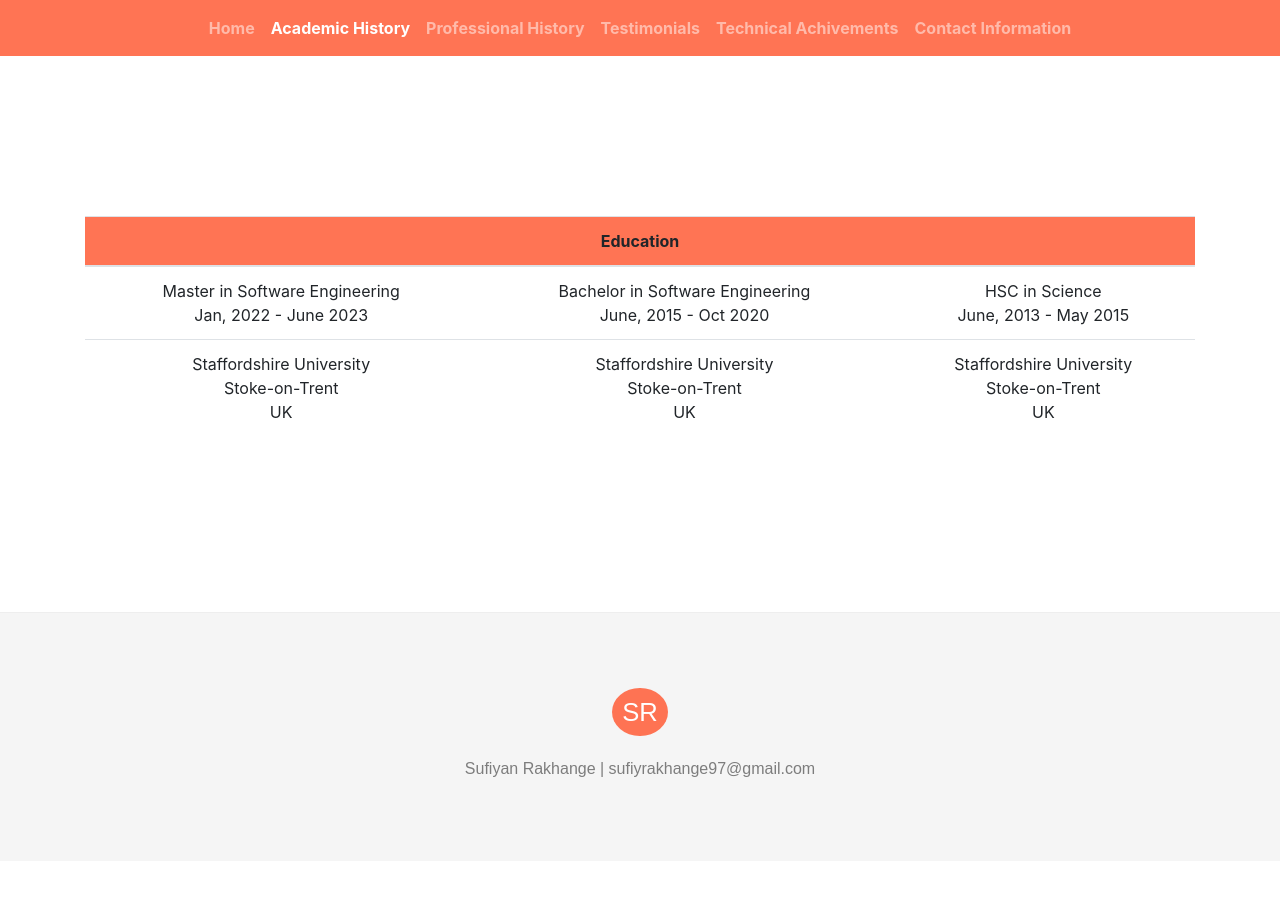
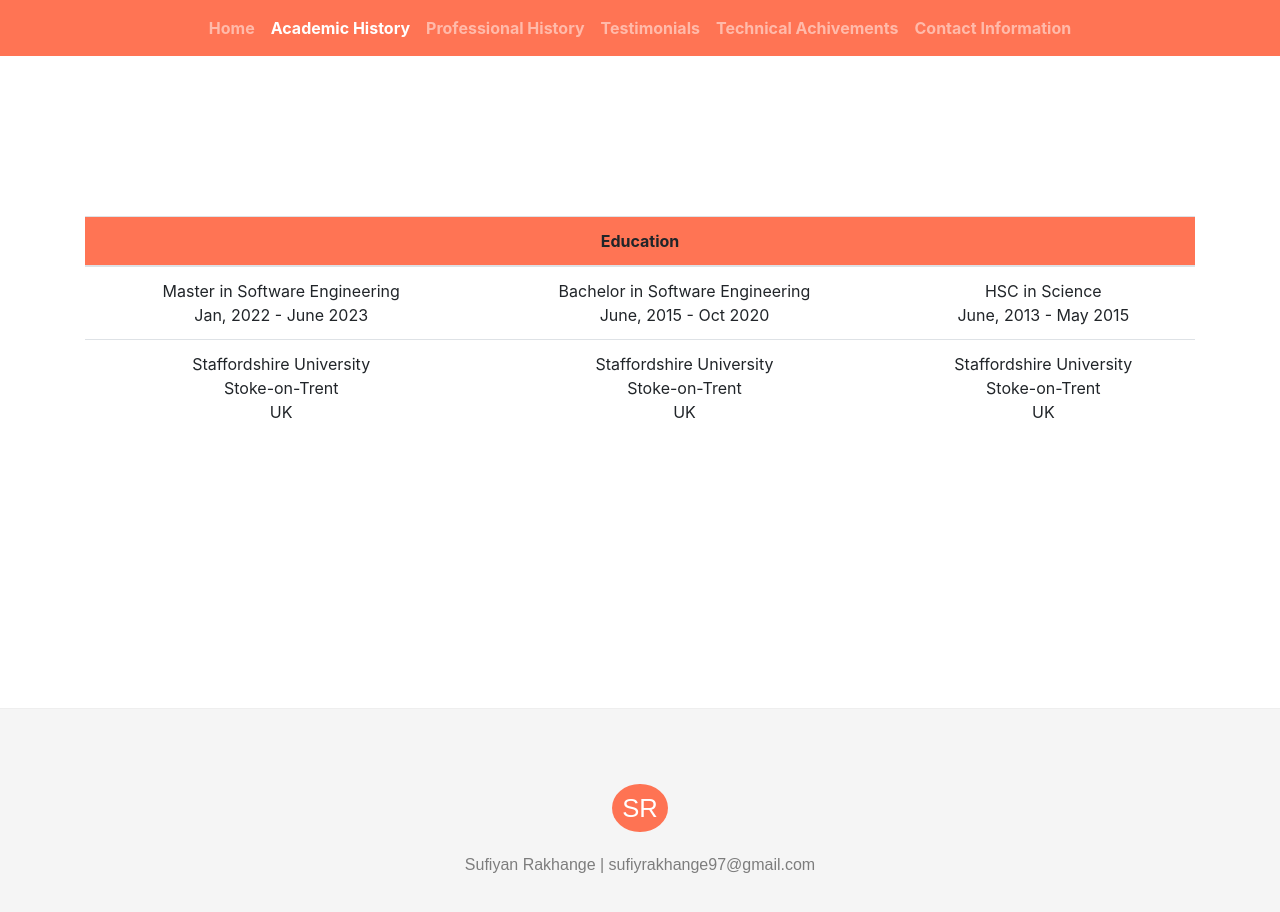
Before and after one commit to sufiy-rakhange/my-portfolio, a plain HTML site: page pages/academic.html in a window 1280 px wide. Before the commit the page ends 861 px from the top, so only its background shows below. Drawn offline with nearby package versions, Linux system fonts and the light colour scheme.

Commit message:
Design Changes

```diff
--- a/styles/academic.css
+++ b/styles/academic.css
@@ -2,5 +2,5 @@
     margin-top: 10em;
     border-bottom: 1px solid #eee;
     background-color: white;
-    padding-bottom: 10em;
+    padding-bottom: 16em;
   }
```
Also changed, not shown: pages/contact.html (+1 -1 lines).
